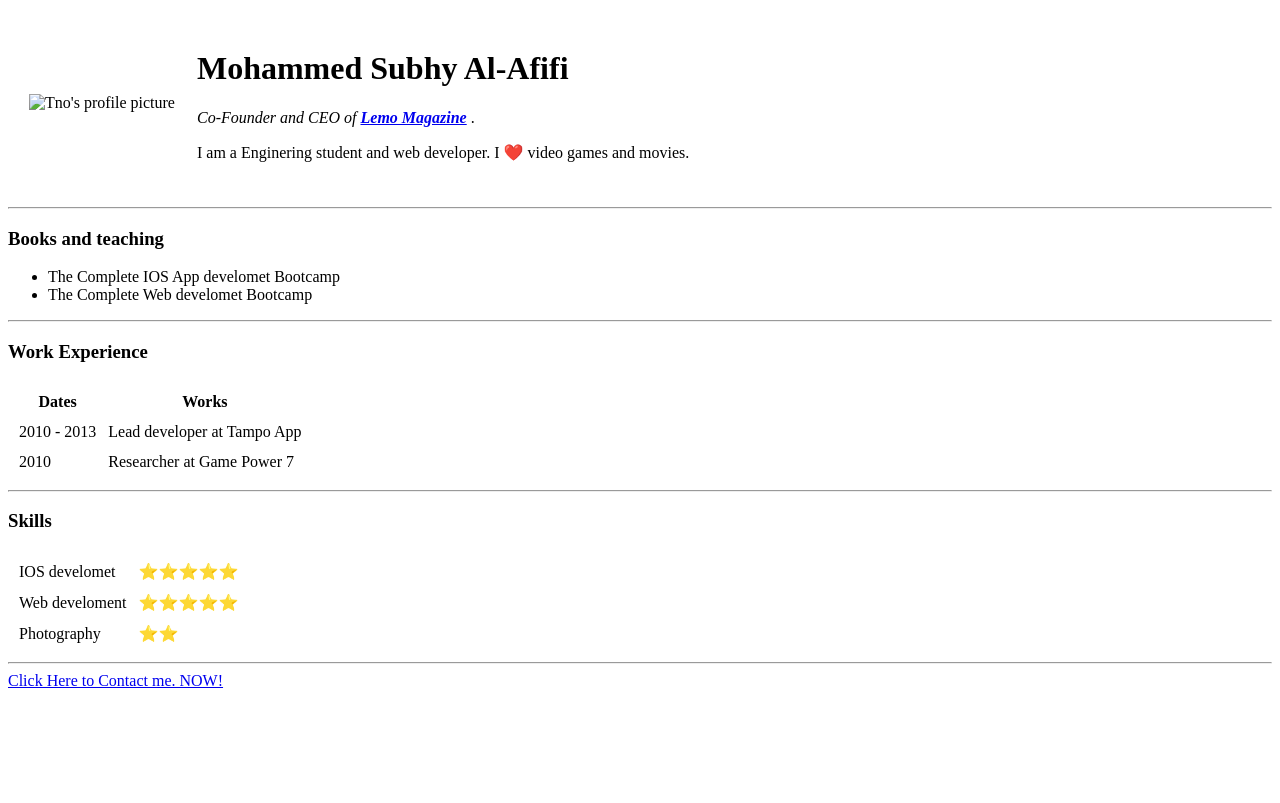
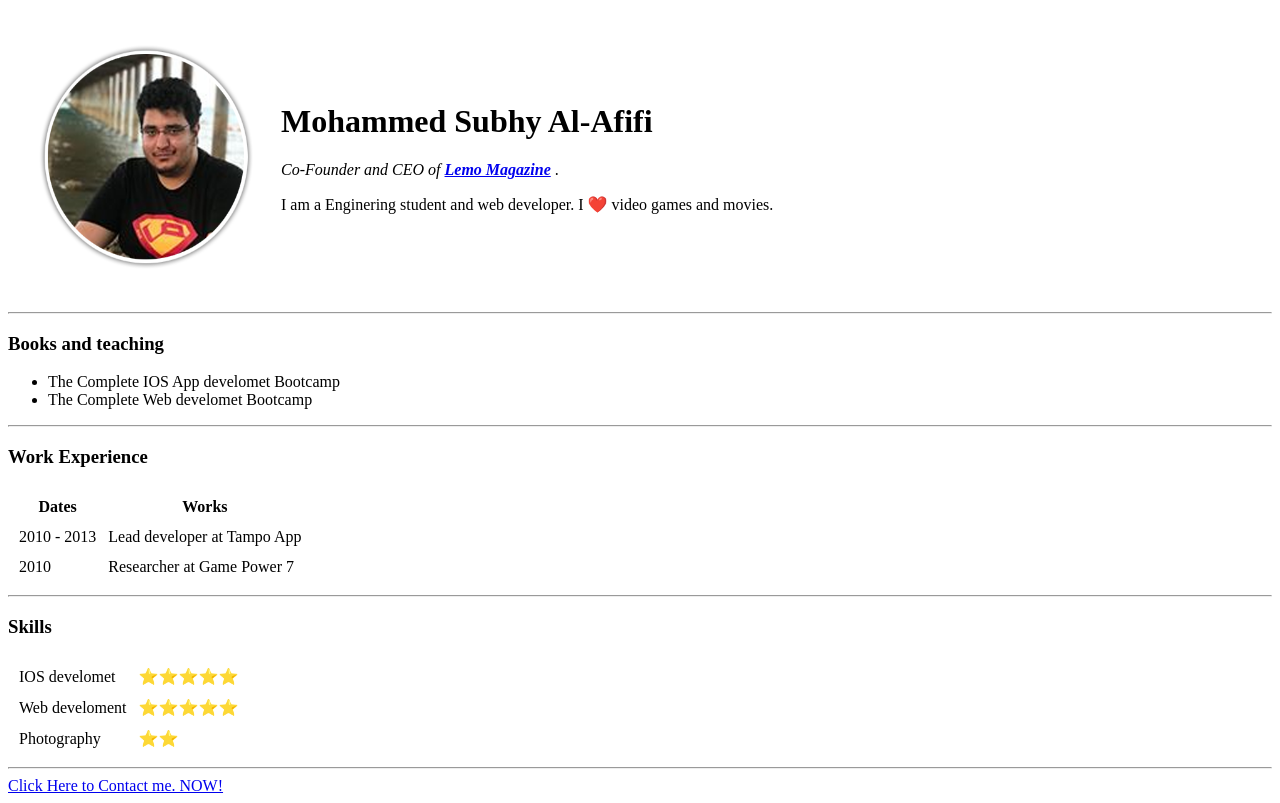
Before and after one commit to Tno-MSA/test, a plain HTML site: page index.html in a window 1280 px wide. Drawn offline with Linux system fonts and the light colour scheme.

Commit message:
Update index.html

```diff
--- a/index.html
+++ b/index.html
@@ -14,7 +14,7 @@
 
       <table cellspacing="20">
         <tr>
-          <td> <img src="imgs/profile_pic.png" alt="Tno's profile picture" width="230" height="250"> </td>
+          <td> <img src="imgs/profile-pic.png" alt="Tno's profile picture" width="230" height="250"> </td>
           <td>
             <h1>Mohammed Subhy Al-Afifi</h1>
             <p><em>Co-Founder and CEO of <strong><a href="http://lemo.gamepower7.com">Lemo Magazine</a> </strong></em>.</p>
```
